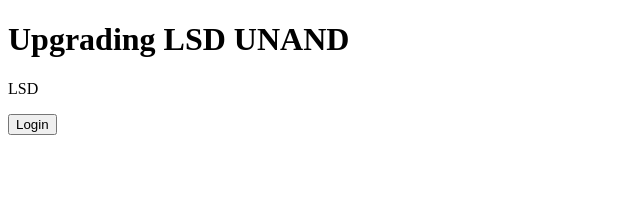
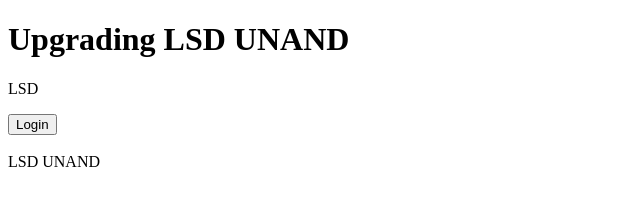
Before and after one commit to fiezees/upgrading_1, a plain HTML site: page index.html in a window 1280 px wide. Shown: the whole page, without its empty margins (0-640 px from the left). Drawn offline with Linux system fonts and the light colour scheme.

Commit message:
nambahin footer

```diff
--- a/index.html
+++ b/index.html
@@ -8,6 +8,7 @@
 <body>
     <h1>Upgrading LSD UNAND</h1>
     <p>LSD</p>
-    <button>Login</button>
+    <button>Login</button> <br> <br>
+    <footer>LSD UNAND</footer>
 </body>
 </html>
```
